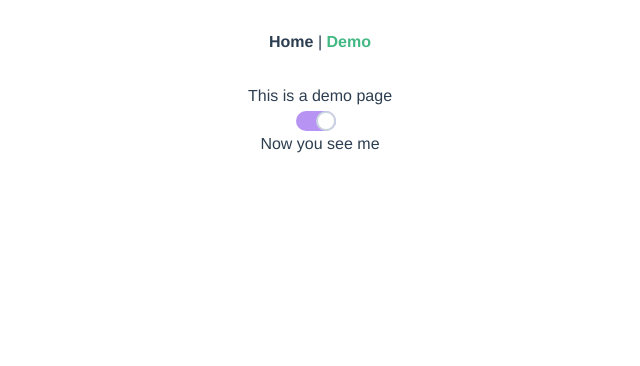
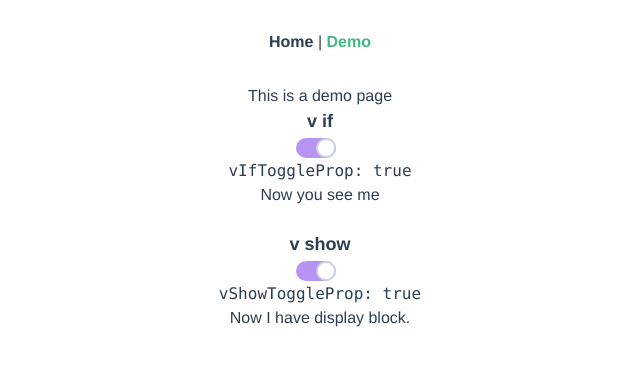
Before and after one commit to taearls/ensighten-vue-demo, a Vue app: page /demo in a window 1280 px wide. Shown: the top 366 px of the page, without its empty margins (320-960 px from the left). Built offline with nearby package versions, Linux system fonts and the light colour scheme.

Commit message:
get v-if and v-show working in demo page

```diff
--- a/src/views/Demo.vue
+++ b/src/views/Demo.vue
@@ -1,9 +1,21 @@
 <template>
   <div>
     <h1>This is a demo page</h1>
-    <input-toggle id="inputToggle" :external-toggled-prop="toggleProp" @input-toggled="toggleProp = $event" />
-    <p v-if="toggleProp">Now you see me</p>
+
+    <h2 class="text-lg font-bold">v if</h2>
+    <input-toggle id="vIfInputToggle" :external-toggled-prop="vIfToggleProp" @input-toggled="vIfToggleProp = $event" />
+    <pre>vIfToggleProp: {{vIfToggleProp}}</pre>
+    <p v-if="vIfToggleProp">Now you see me</p>
     <p v-else>Now I'm here instead</p>
+
+    <!-- TODO: use containers instead of br elements -->
+    <br/>
+
+    <h2 class="text-lg font-bold">v show</h2>
+    <input-toggle id="vShowInputToggle" :external-toggled-prop="vShowToggleProp" @input-toggled="vShowToggleProp = $event" />
+    <pre>vShowToggleProp: {{vShowToggleProp}}</pre>
+    <p v-if="vShowToggleProp">Now I have display block.</p>
+    <p v-else>Now I'm shown, and the other element has display none.</p>
   </div>
 </template>
 
@@ -12,7 +24,8 @@ import InputToggle from "@/components/InputToggle";
 export default {
   data() {
     return {
-      toggleProp: true,
+      vIfToggleProp: true,
+      vShowToggleProp: true,
     };
   },
   components: {
```
